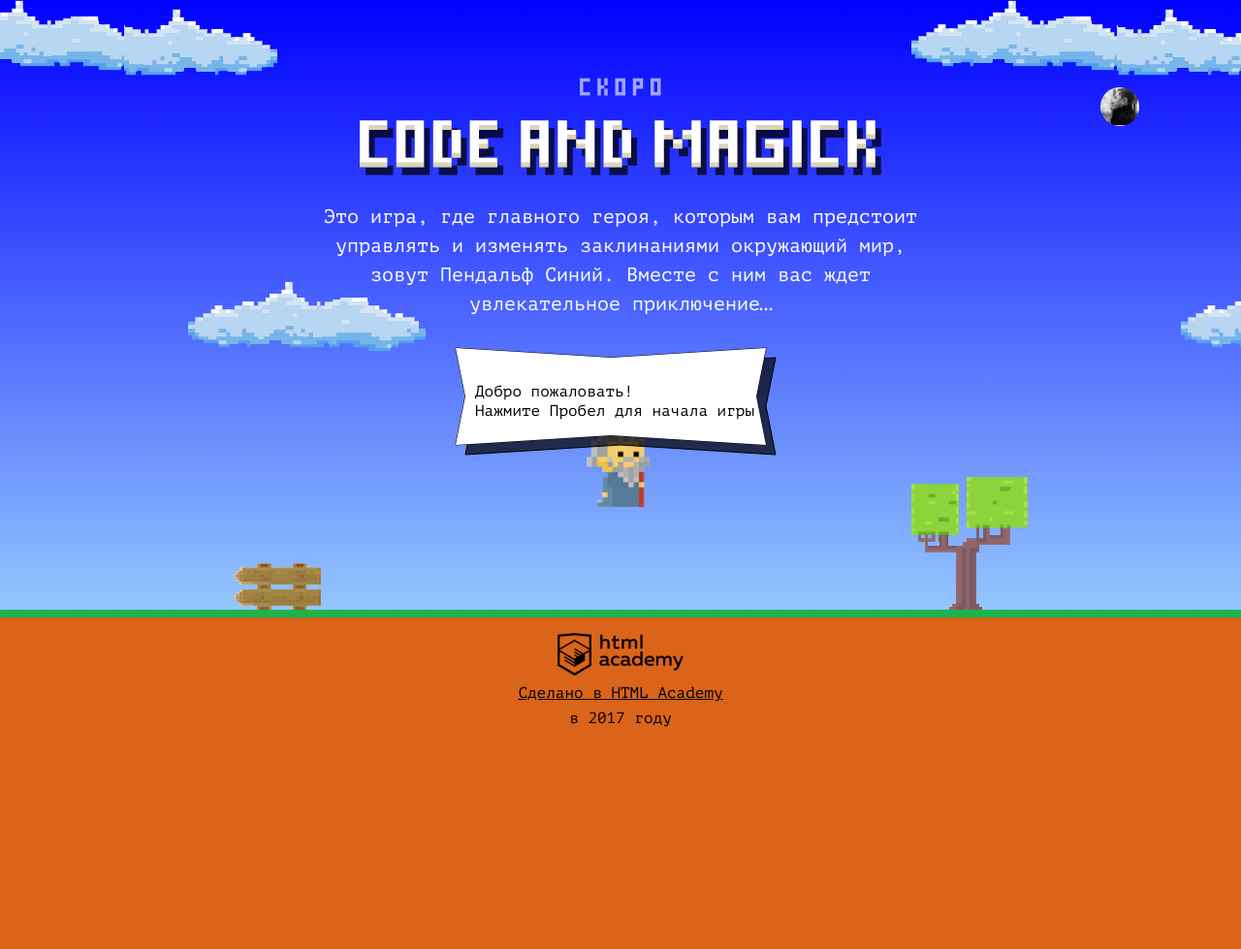
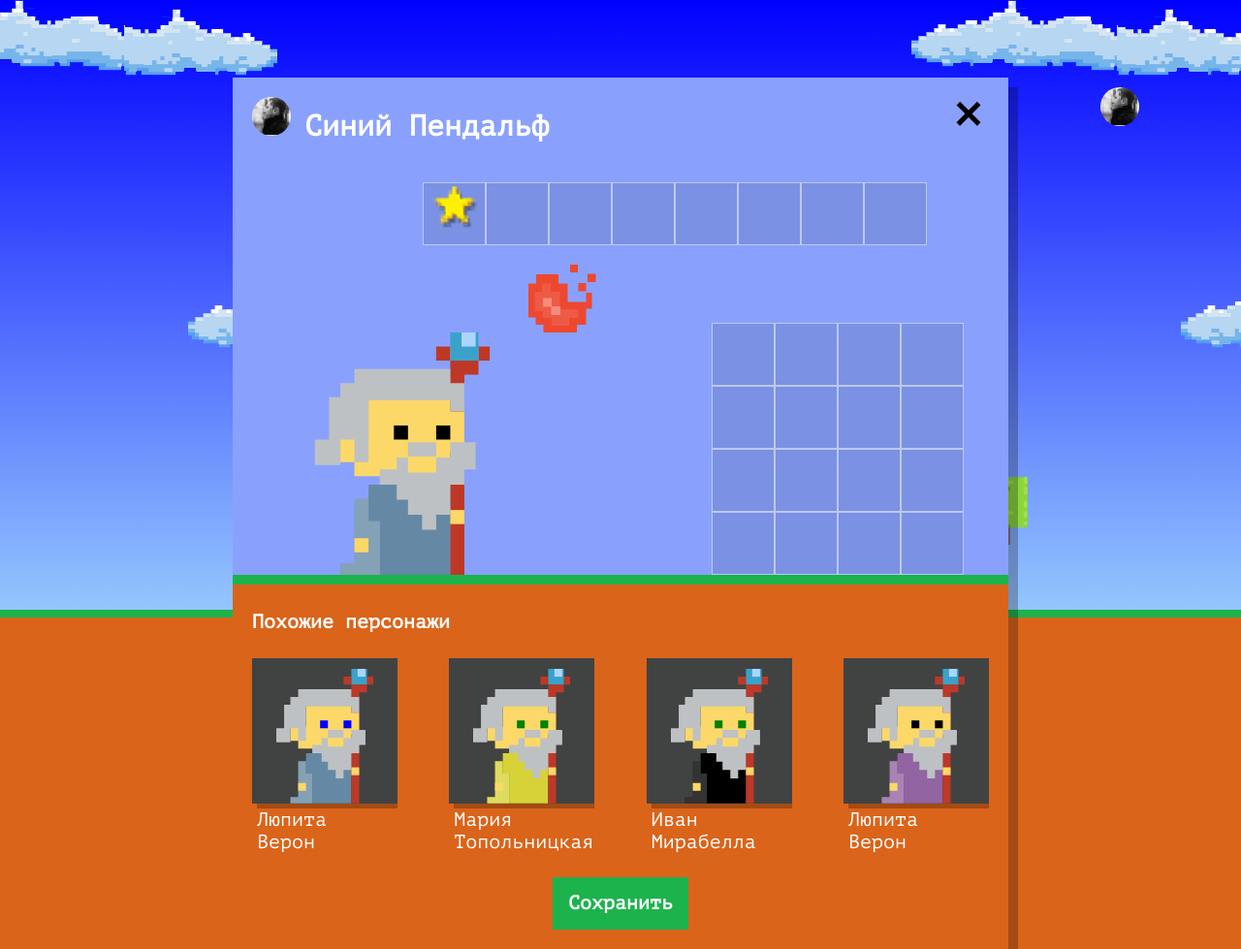
Before and after one commit to DanilovaOlga/1126609-code-and-magick-21, a website: page index.html in a window 1280 px wide. Shown: the whole page at 97% size. Before the commit the page ends 800 px from the top, so only its background shows below. Drawn offline with Linux system fonts and the light colour scheme.

Commit message:
Сценарий для добавления случайных магов

```diff
--- a/index.html
+++ b/index.html
@@ -196,6 +196,7 @@
     return gameFieldHeight / 3
   }
 </script>
+<script src="js/setup.js"></script>
 <script src="js/stat.js"></script>
 <script src="js/game.js"></script>
 
--- /dev/null
+++ b/js/setup.js
@@ -0,0 +1,42 @@
+'use strict';
+
+const NAMES = ["Иван", "Хуан Себастьян", "Мария", "Кристоф", "Виктор", "Юлия", "Люпита", "Вашингтон"];
+const SURNAMES = ["да Марья", "Верон", "Мирабелла", "Вальц", "Онопко", "Топольницкая", "Нионго", "Ирвинг"];
+const COAT_COLORS = ["rgb(101, 137, 164)", "rgb(241, 43, 107)", "rgb(146, 100, 161)", "rgb(56, 159, 117)", "rgb(215, 210, 55)", "rgb(0, 0, 0)"];
+const EYES_COLORS = ["black", "red", "blue", "yellow", "green"];
+
+const setup = document.querySelector(".setup");
+setup.classList.remove("hidden");
+
+const setupSimilar = setup.querySelector(".setup-similar");
+setupSimilar.classList.remove("hidden");
+const setupSimilarList = setupSimilar.querySelector(".setup-similar-list");
+
+const similarWizardTemplate = document.querySelector("#similar-wizard-template").content;
+const similarWizardItem = similarWizardTemplate.querySelector(".setup-similar-item");
+
+const getRandomItem = function (arr) {
+  return arr[Math.floor(Math.random() * (arr.length))];
+};
+
+const createWizard = function () {
+  return {
+    name: getRandomItem(NAMES) + " " + getRandomItem(SURNAMES),
+    coat: getRandomItem(COAT_COLORS),
+    eyes: getRandomItem(EYES_COLORS),
+  }
+};
+
+const similarWizards = [];
+
+for (let i = 0; i < 4; i++) {
+  similarWizards[i] = createWizard();
+}
+
+for (let i = 0; i < similarWizards.length; i++) {
+  const clonedWizard = similarWizardItem.cloneNode(true);
+  clonedWizard.querySelector(".setup-similar-label").textContent = similarWizards[i].name;
+  clonedWizard.querySelector(".wizard-coat").style.fill = similarWizards[i].coat;
+  clonedWizard.querySelector(".wizard-eyes").style.fill = similarWizards[i].eyes;
+  setupSimilarList.appendChild(clonedWizard);
+}
```
